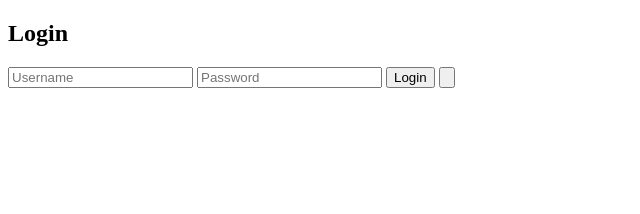
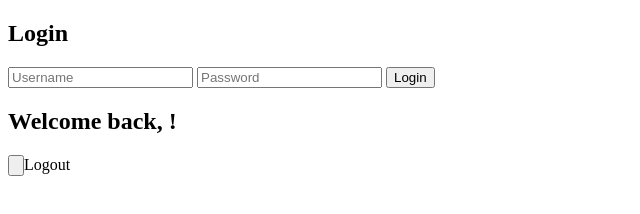
Before and after one commit to acciojob/cookies-auth-Arsh249, a website: page main.html in a window 1280 px wide. Shown: the whole page, without its empty margins (0-640 px from the left). Drawn offline with Linux system fonts and the light colour scheme.

Commit message:
created a submission

```diff
--- a/main.html
+++ b/main.html
@@ -12,11 +12,10 @@
         <input type="text" id="username" placeholder="Username" required>
         <input type="password" id="password" placeholder="Password" required>
         <button id="loginButton">Login</button>
-		<input type='button' id='logout'/>
     </div>
-    <div id="welcomeMessage" style="display:none;">
+    <div id="welcomeMessage" >
         <h2>Welcome back, <span id="user"></span>!</h2>
-        <button id="logoutButton">Logout</button>
+        <input type='button' id="logout">Logout</input>
     </div>
 	  <script src="script.js"></script>
   </body>
--- a/script.js
+++ b/script.js
@@ -45,17 +45,10 @@ document.getElementById("loginButton").addEventListener("click", function() {
 });
 
 // Function to handle logout
-document.getElementById("logoutButton").addEventListener("click", function() {
+document.getElementById("logout").addEventListener("click", function() {
     setCookie("username", "", -1); // Delete the cookie
     location.reload(); // Reload the page to show the login form
 });
 
-    const logoutButton = document.getElementById("logout");
-
-        logoutButton.addEventListener("click", function() {
-            logoutButton.style.display = "none"; // Hide the button
-        });
-
-
 // Check if user is already logged in when the page loads
 window.onload = checkLogin;
```
